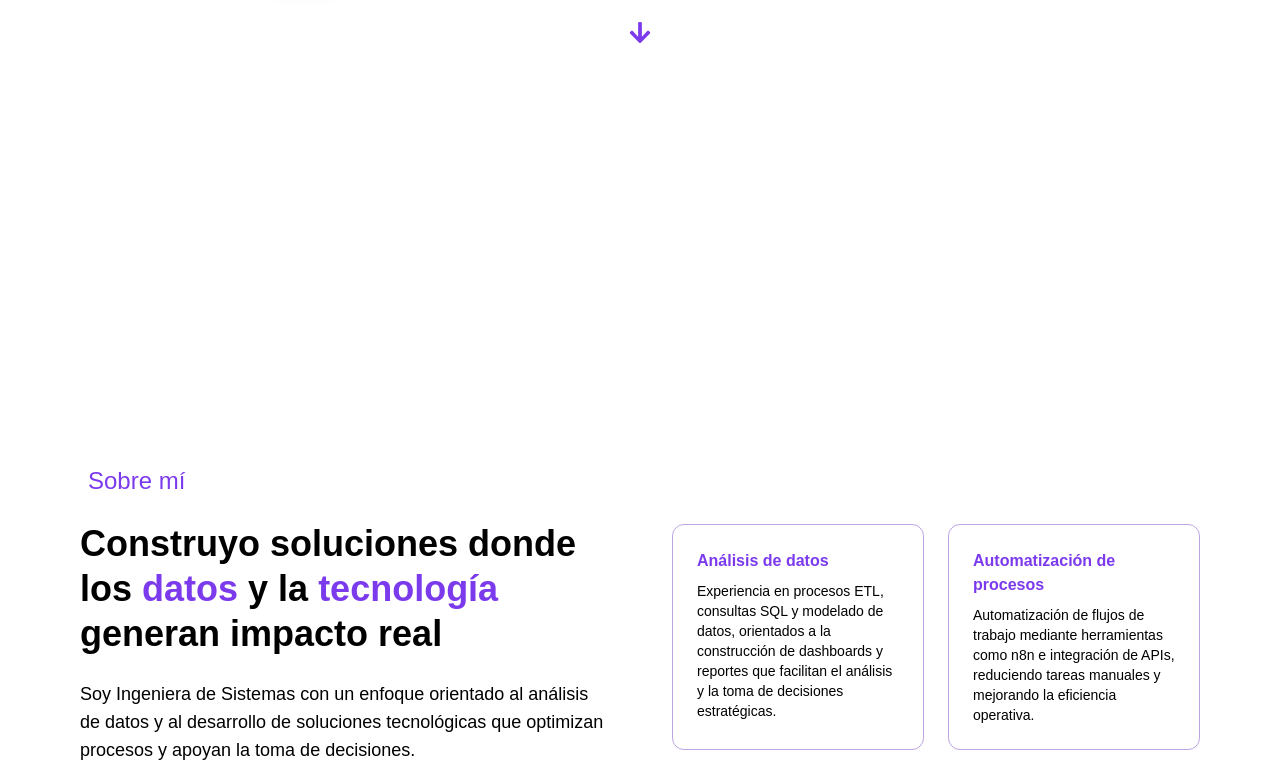
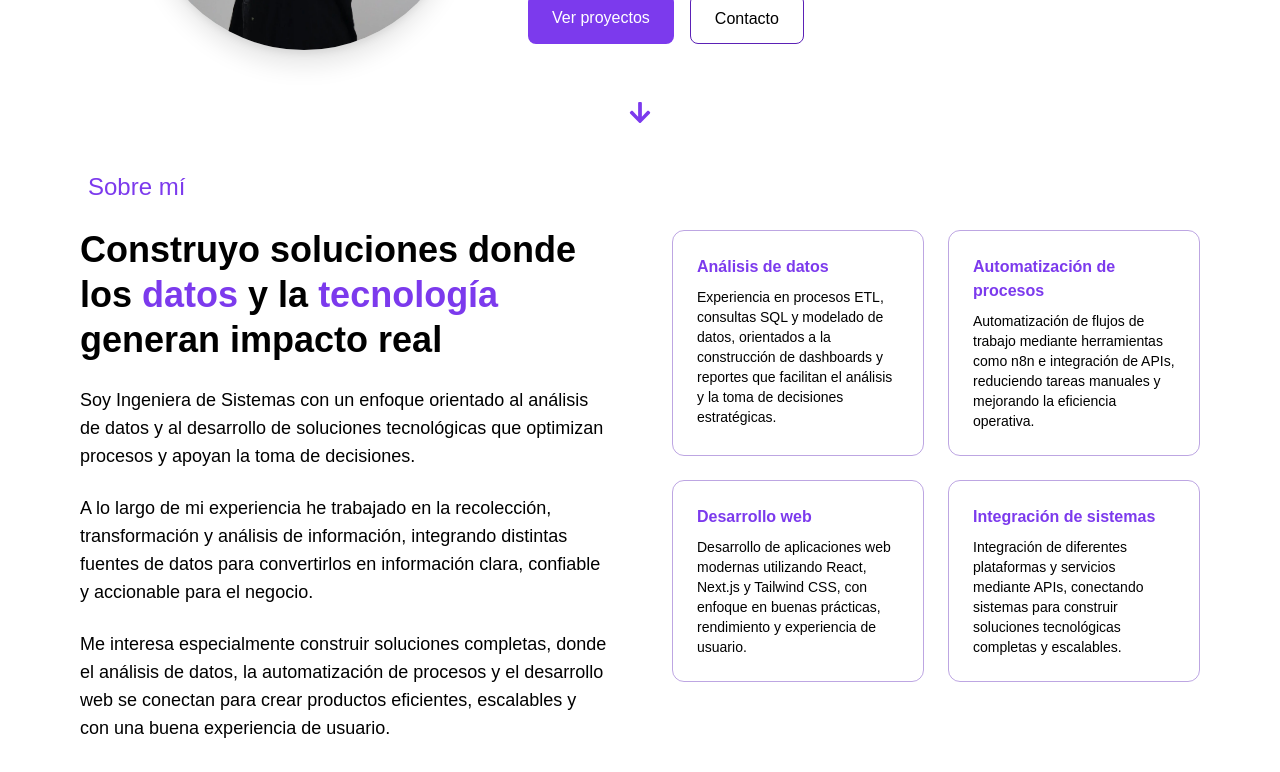
Before and after one commit to LauraDuarte22/portafolio-laura-duarte, a Next.js app: page / in a window 1280 px wide. Shown: the part 440-1212 px from the top of the page. Built offline with nearby package versions, Linux system fonts and the light colour scheme.

Commit message:
update hero section

```diff
--- a/src/components/About.tsx
+++ b/src/components/About.tsx
@@ -5,7 +5,7 @@ import { FaArrowDown } from "react-icons/fa";
 
 export default function About() {
   return (
-    <section id="about" className="py-6 px-6 md:px-20">
+    <section id="about" className="py-12 px-6 md:px-20">
       <motion.div
         initial="hidden"
         whileInView="show"
--- a/src/components/Hero.tsx
+++ b/src/components/Hero.tsx
@@ -6,7 +6,7 @@ import { FaArrowDown } from "react-icons/fa";
 
 export default function Hero() {
   return (
-    <section className="min-h-screen flex flex-col items-center px-6 md:px-20 mt-20">
+    <section className="flex flex-col items-center px-6 md:px-20 mt-40">
       <div className="max-w-7xl mx-auto w-full grid grid-cols-1 md:grid-cols-[40%_60%] items-center">
 
         {/* Imagen */}
--- a/src/components/Projects.tsx
+++ b/src/components/Projects.tsx
@@ -132,8 +132,7 @@ export default function Projects() {
                             viewport={{ once: false, amount: 0.3 }}
                             transition={{ duration: 0.6, ease: "easeOut", delay: i * 0.05 }}
                             whileHover={{ y: -6 }}
-                            className="group rounded-2xl border border-muted/30 bg-background/60
-                         backdrop-blur-xl p-8 shadow-lg transition"
+                            className="group rounded-2xl border border-muted/30 bg-background/60 backdrop-blur-xl p-8 shadow-lg transition"
                         >
                             {/* Imagen o placeholder */}
                             {project.image ? (
@@ -191,7 +190,7 @@ export default function Projects() {
                     ))}
                 </div>
 
-                {/* Footer */}
+
 
             </div>
         </section>
```
